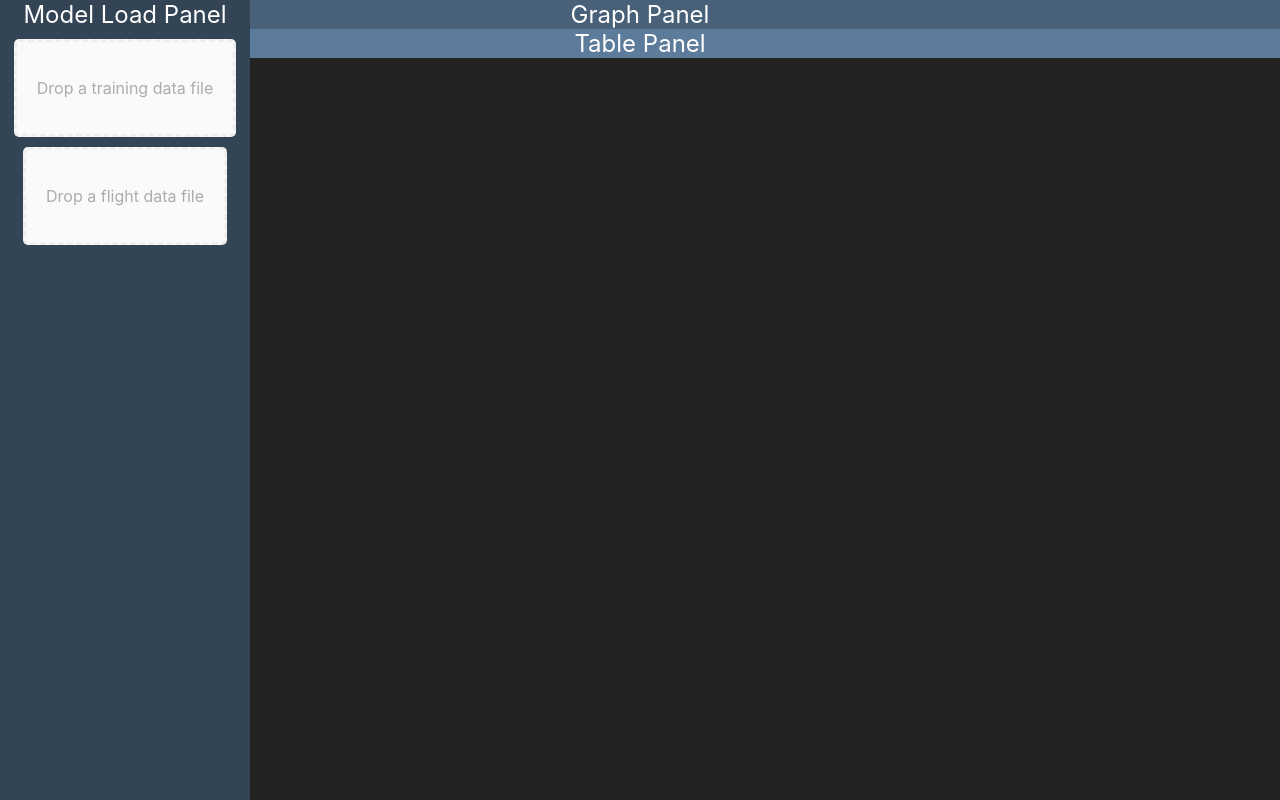
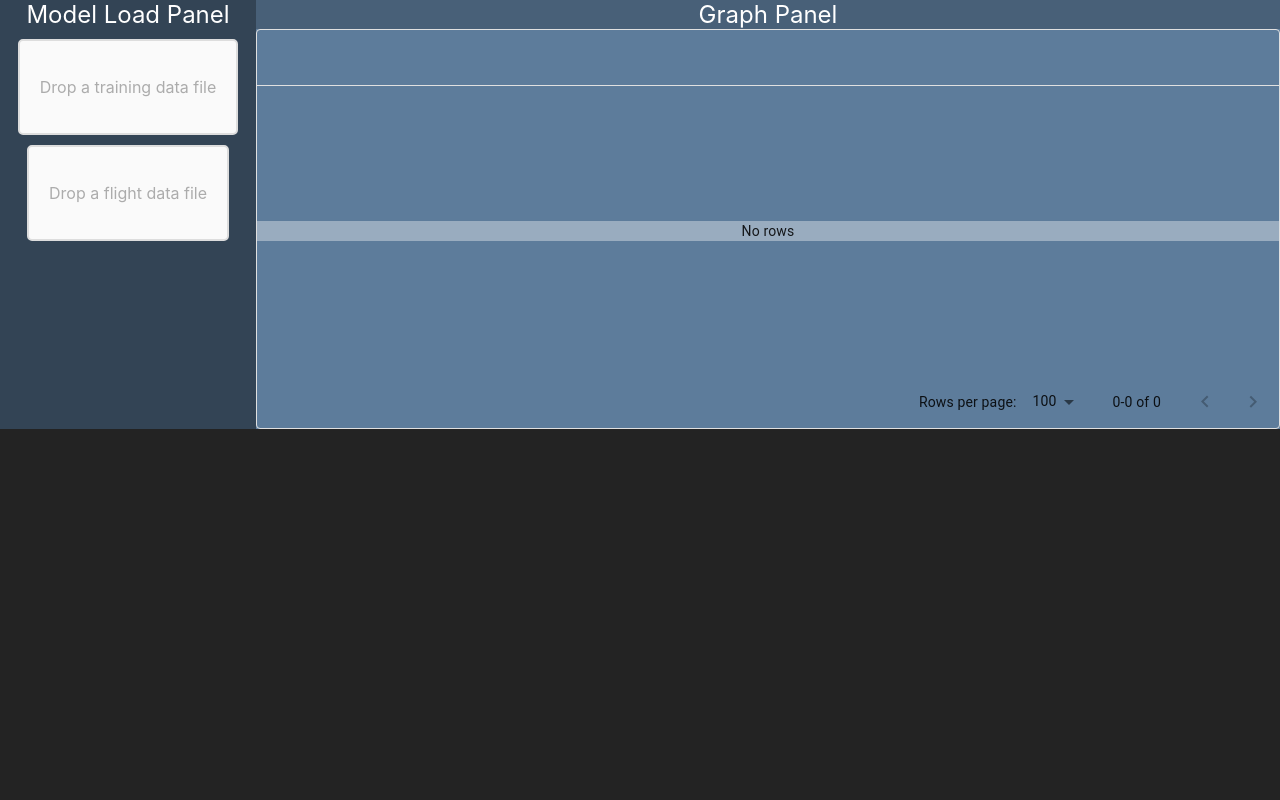
Before and after one commit to yarin-da/adv_prog_2_web, a React (Create React App) app in the folder web_client/: page / in a window 1280 px wide. Built offline with nearby package versions, Linux system fonts and the light colour scheme.

Commit message:
added a data table (@material-ui) - works well with csv files that have headers. Console throws a warning "findDOMNode is deprecated in StrictMode" when using this library. Might change it later.

```diff
--- a/web_client/package.json
+++ b/web_client/package.json
@@ -3,9 +3,12 @@
   "version": "0.1.0",
   "private": true,
   "dependencies": {
+    "@material-ui/core": "^4.11.4",
+    "@material-ui/data-grid": "^4.0.0-alpha.27",
     "@testing-library/jest-dom": "^5.12.0",
     "@testing-library/react": "^11.2.6",
     "@testing-library/user-event": "^12.8.3",
+    "csvtojson": "^2.0.10",
     "react": "^17.0.2",
     "react-dom": "^17.0.2",
     "react-dropzone": "^11.3.2",
--- a/web_client/src/App.js
+++ b/web_client/src/App.js
@@ -1,39 +1,38 @@
+import CsvDropzone from "./CsvDropzone";
+import DataTable from "./DataTable";
 import {useState} from "react";
-import FileDropzone from "./FileDropzone";
 
-function App() {
-  const csvType = ".csv, application/vnd.ms-excel, text/csv";
-  const [trainingFilePath, setTrainingFilePath] = useState("Missing training file");
-  const [dataFilePath, setDataFilePath] = useState("Missing data file");
-
-  const onTrainingFileChosen = (path) => {
-    setTrainingFilePath(path);
-  }
-
-  const onDataFileChosen = (path) => {
-    setDataFilePath(path);
-  }
+// main app
+const App = () => {
+  // TODO: change this! <-- currently works for single csv file uploaded
+  // stores the json data of the last csv file that was uploaded
+  const [data, setData] = useState([]);
+  // updates the data once everything has been parsed to json
+  const onDataChanged = (jsonData) => {
+    setData(jsonData);
+  };
 
   return (
-    <>
+    <div className="MainPage">
       <div className="SidePanel">
         <header className="Title">Model Load Panel</header>
-        <FileDropzone
-          text="Drop a training data file"
-          type={csvType}
-          onFileChosen={onTrainingFileChosen}/>
-        <FileDropzone
-          text="Drop a flight data file"
-          type={csvType}
-          onFileChosen={onDataFileChosen} />
+        <CsvDropzone
+          onDataChanged={onDataChanged}
+          text="Drop a training data file" />
+        <CsvDropzone
+          onDataChanged={onDataChanged}
+          text="Drop a flight data file" />
       </div>
-      <div className="GraphPanel">
-        <header className="Title">Graph Panel</header>
+      <div>
+        <div className="GraphPanel">
+          <header className="Title">Graph Panel</header>
+        </div>
+        <div className="TablePanel">
+          <DataTable
+            data={data} />
+        </div>
       </div>
-      <div className="TablePanel">
-        <header className="Title">Table Panel</header>
-      </div>
-    </>
+    </div>
   );
 }
 
--- /dev/null
+++ b/web_client/src/CsvDropzone.js
@@ -0,0 +1,42 @@
+import FileDropzone from "./FileDropzone";
+import csvToJson from "csvtojson";
+
+// a wrapper for FileDropzone
+// loads only csv files and parse them to json
+const CsvDropzone = ({text, onDataChanged}) => {
+  const csvType = ".csv, application/vnd.ms-excel, text/csv";
+
+  const onFileLoad = (file) => {
+    // store the csv file's data
+    var data = [];
+    // use a reader to read the file's data and parse it to json
+    const reader = new FileReader();
+    reader.onabort = () => console.log('file reading was aborted');
+    reader.onerror = () => console.log('file reading has failed');
+    reader.onload = () => {
+      const contents = reader.result;
+      var counter = 0;
+      csvToJson()
+        .fromString(contents)
+        .subscribe((line) => {
+          // append a new line to data
+          // add a unique id (counter) to that line
+          data = [...data, { id: counter, ...line }]
+          counter++;
+        }, null, () => {
+          // finally, notify the parent that new data has arrived
+          onDataChanged(data);
+        });
+    }
+    reader.readAsText(file);
+  }
+
+  return (
+    <FileDropzone
+          text={text}
+          type={csvType}
+          onFileChosen={onFileLoad}/>
+  );
+}
+
+export default CsvDropzone;
--- /dev/null
+++ b/web_client/src/DataTable.js
@@ -0,0 +1,31 @@
+import { useMemo } from "react";
+import { DataGrid } from "@material-ui/data-grid";
+
+// a data table for all the values in 'data'
+const DataTable = ({data}) => {
+  // update columns and rows whenever 'data' updates
+  const rows = useMemo(() => {
+    return data;
+  }, [data]);
+  const columns = useMemo(() => {
+    // make sure there's data
+    if (data == null || data[0] == null) { return [] }
+    // run through the keys to initialize all columns with default values
+    const keys = Object.keys(data[0]);
+    return keys.map((key) => {
+      return {
+        field: key,
+        headerName: key,
+        sortable: false,
+        width: 120,
+      }
+    });
+  }, [data]);
+  return (
+    <div style={{ height: 400 }}>
+      <DataGrid rows={rows} columns={columns} pageSize={100} />
+    </div>
+  );
+}
+
+export default DataTable;
--- a/web_client/src/FileDropzone.js
+++ b/web_client/src/FileDropzone.js
@@ -7,10 +7,10 @@ const baseStyle = {
   flexDirection: 'column',
   alignItems: 'center',
   padding: '20px',
-  borderWidth: 3,
+  borderWidth: 2,
   borderRadius: 5,
-  borderColor: '#eeeeee',
-  borderStyle: 'dashed',
+  borderColor: '#dddddd',
+  borderStyle: 'solid',
   backgroundColor: '#fafafa',
   color: '#acacac',
   outline: 'none',
@@ -31,8 +31,8 @@ const rejectStyle = {
 
 function FileDropzone({text, type, onFileChosen}) {
   const onDrop = useCallback(acceptedFiles => {
-    onFileChosen(acceptedFiles[0]["path"]);
-  }, []);
+    onFileChosen(acceptedFiles[0]);
+  }, [onFileChosen]);
 
   const {
     getRootProps,
@@ -40,7 +40,7 @@ function FileDropzone({text, type, onFileChosen}) {
     isDragActive,
     isDragAccept,
     isDragReject
-  } = useDropzone({onDrop, accept: type}); // TODO: accept only csv
+  } = useDropzone({onDrop, accept: type, maxFiles: 1});
 
   const style = useMemo(() => ({
     ...baseStyle,
--- a/web_client/src/index.css
+++ b/web_client/src/index.css
@@ -16,13 +16,14 @@ html {
   background-color: #232323;
 }
 
+.MainPage {
+  display: grid;
+  grid-template-columns: minmax(250px, 20%) 1fr;
+}
+
 .SidePanel {
   background-color: #334455;
   height: 100%;
-  width: 250px;
-  position: fixed;
-  top: 0px;
-  left: 0px;
   overflow-x: hidden;
 }
 
```
Also changed, not shown: 1 other file (tests, documents, lock files or other folders).
